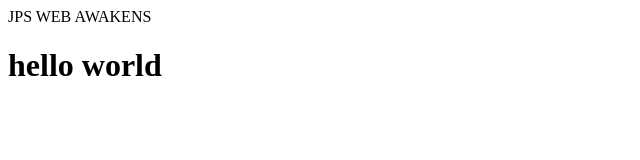
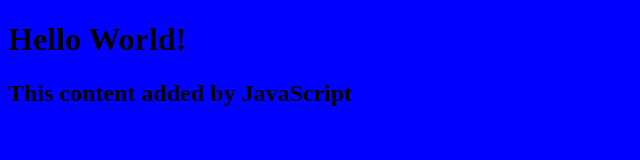
Before and after one commit to JPStupfel/jps-web-awakens, a plain HTML site: page index.html in a window 1280 px wide. Shown: the whole page, without its empty margins (0-640 px from the left). Drawn offline with Linux system fonts and the light colour scheme.

Commit message:
add script.js, connect to index.html

```diff
--- a/index.html
+++ b/index.html
@@ -1,7 +1,12 @@
 <!DOCTYPE html>
 <html lang="en">
-  <head>JPS WEB AWAKENS</head>
+  <head>
+    <link rel="stylesheet" href="style.css" />
+    <title>My Website</title>
+
+  </head>
   <body>
-      <h1>hello world</h1>
+    <h1 id="header">Hello World!</h1>
+    <script src='script.js'></script>
   </body>
 </html>
--- /dev/null
+++ b/script.js
@@ -0,0 +1,3 @@
+let the  = document.createElement("h2");
+the.textContent = "This content added by JavaScript";
+let x = document.body.append(the)
--- /dev/null
+++ b/style.css
@@ -0,0 +1,3 @@
+body {
+    background: blue;
+  }
```
